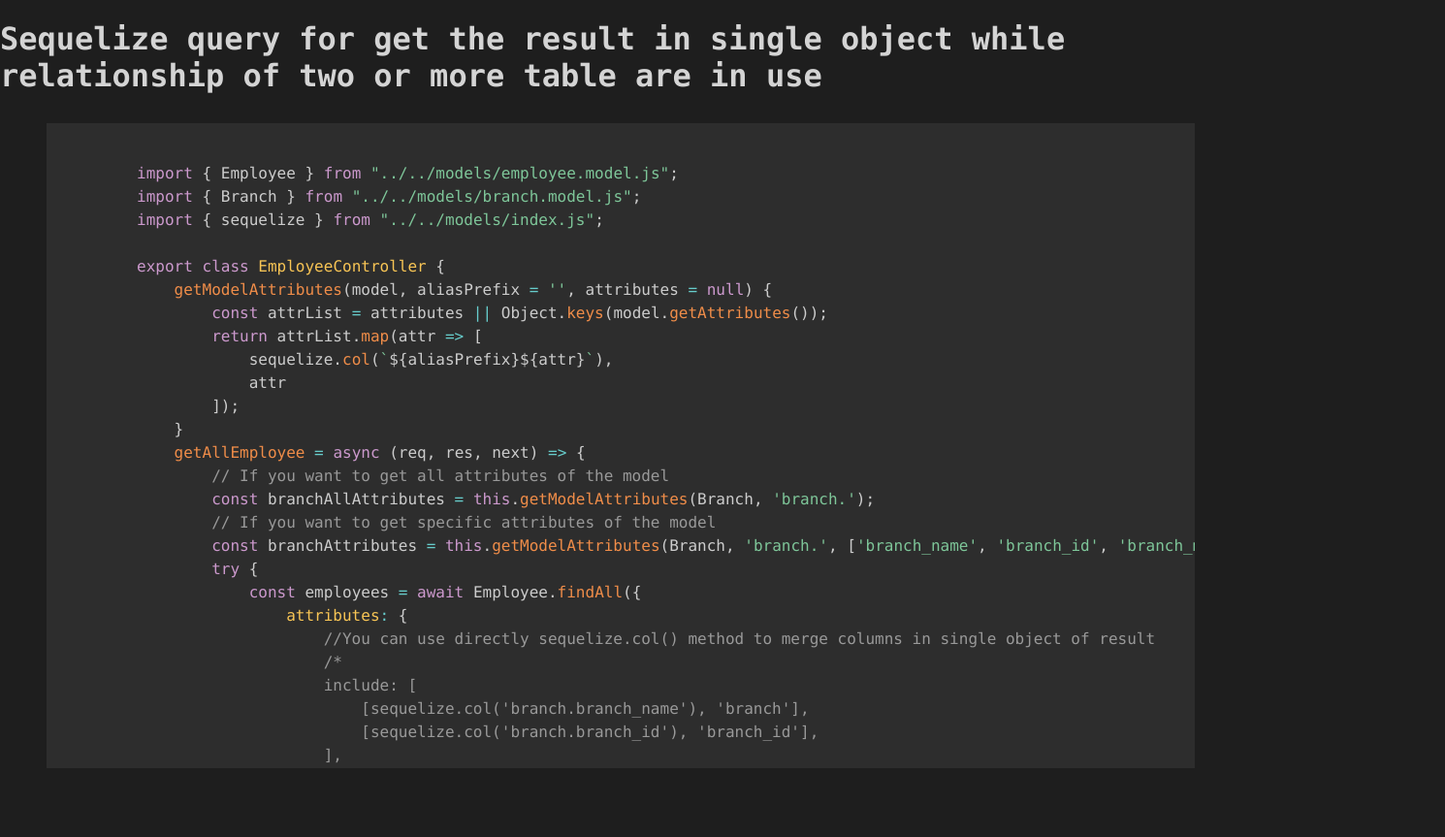
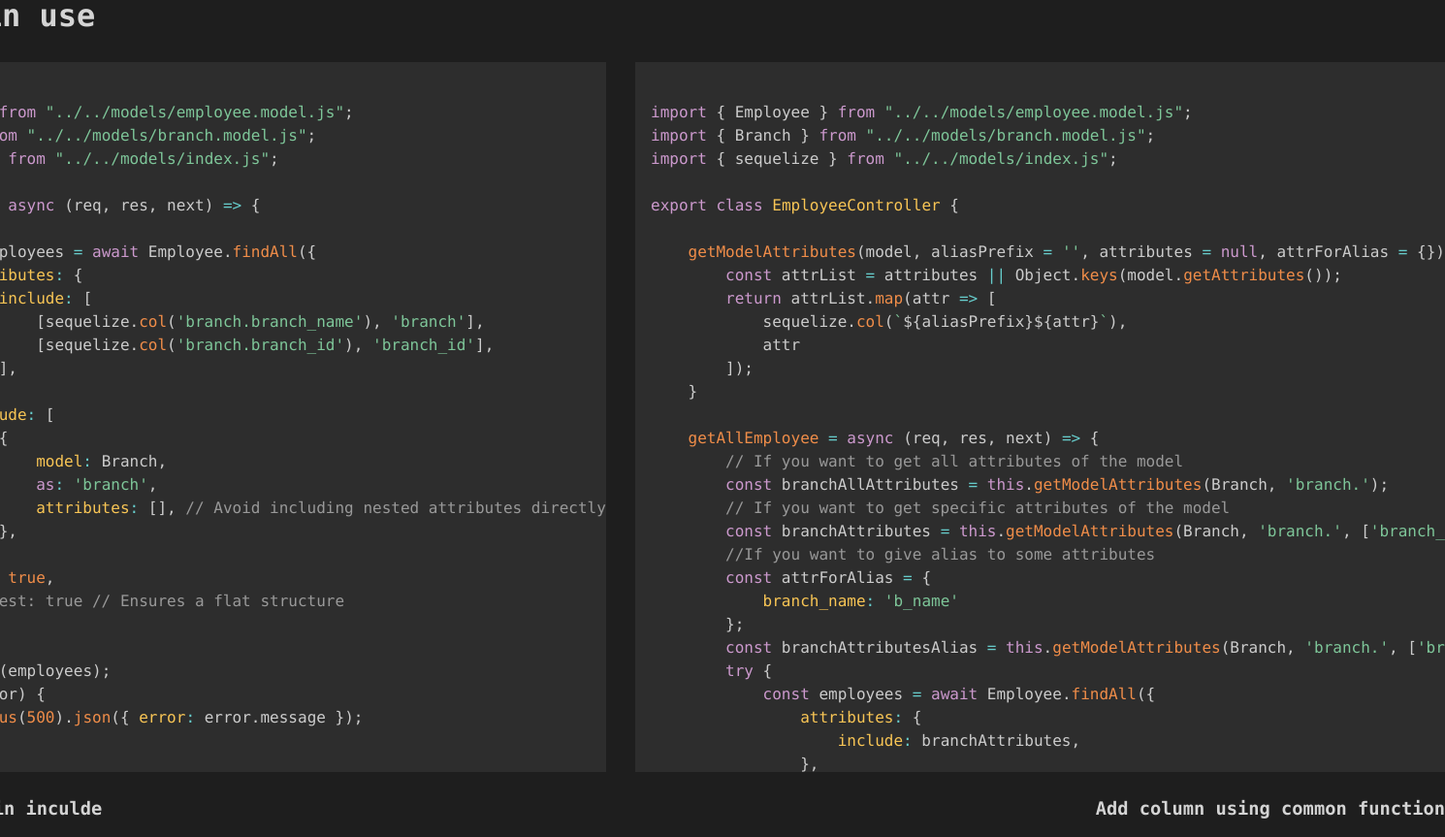
Before and after one commit to AyushKanani07/sequelizeSingleObject, a plain HTML site: page index.html in a window 1280 px wide. Shown: the whole page at 97% size, 1490 px wide, since content can reach past the window. Before the commit the page ends 800 px from the top, so only its background shows below. Drawn offline with nearby package versions, Linux system fonts and the light colour scheme.

Commit message:
v1: First working state

```diff
--- a/index.html
+++ b/index.html
@@ -1,10 +1,11 @@
 <!DOCTYPE html>
 <html lang="en">
+
 <head>
     <meta charset="UTF-8">
     <meta name="viewport" content="width=device-width, initial-scale=1.0">
     <title>Code Highlighting Example</title>
-    <link href="https://cdn.jsdelivr.net/npm/prismjs@1.28.0/themes/prism-tomorrow.css" rel="stylesheet"/>
+    <link href="https://cdn.jsdelivr.net/npm/prismjs@1.28.0/themes/prism-tomorrow.css" rel="stylesheet" />
     <style>
         body {
             font-family: 'Consolas', 'Monaco', 'Courier New', monospace;
@@ -16,7 +17,12 @@
             flex-direction: column;
             justify-content: center;
             align-items: center;
-            overflow: hidden; /* Ensure moving text stays within viewport */
+            overflow: hidden;
+            /* Ensure moving text stays within viewport */
+        }
+
+        .main-container {
+            max-width: 1700px;
         }
 
         pre {
@@ -24,6 +30,14 @@
             width: 90%;
             max-width: 1200px;
             margin: 20px;
+        }
+
+        .code-container {
+            width: 100%;
+            display: flex;
+            flex-direction: row;
+            gap: 30px;
+            justify-content: space-between;
         }
 
         .scroll-container {
@@ -48,6 +62,7 @@
         ::-webkit-scrollbar-thumb:hover {
             background: #7e7e7e;
         }
+
         /*
         .moving-text {
             position: absolute;
@@ -80,39 +95,71 @@
         } */
     </style>
 </head>
+
 <body>
+    <div class="main-container">
         <h1>Sequelize query for get the result in single object while relationship of two or more table are in use</h1>
         <!-- Code Block -->
+        <div class="code-container">
+            <pre id="scroll-container"><code class="language-javascript">
+import { Employee } from "../../models/employee.model.js";
+import { Branch } from "../../models/branch.model.js";
+import { sequelize } from "../../models/index.js";
+
+    getAllEmployee = async (req, res, next) => {
+        try {
+            const employees = await Employee.findAll({
+                attributes: {
+                    include: [
+                        [sequelize.col('branch.branch_name'), 'branch'],
+                        [sequelize.col('branch.branch_id'), 'branch_id'],
+                    ],
+                },
+                include: [
+                    {
+                        model: Branch,
+                        as: 'branch',
+                        attributes: [], // Avoid including nested attributes directly. Using this you specify that we don't need any data in object
+                    },
+                ],
+                raw: true,
+                // nest: true // Ensures a flat structure
+            });
+
+            res.json(employees);
+        } catch (error) {
+            res.status(500).json({ error: error.message });
+        }
+    };
+            </code></pre>
             <pre id="scroll-container"><code class="language-javascript">
 import { Employee } from "../../models/employee.model.js";
 import { Branch } from "../../models/branch.model.js";
 import { sequelize } from "../../models/index.js";
 
 export class EmployeeController {
-            getModelAttributes(model, aliasPrefix = '', attributes = null) {
+
+    getModelAttributes(model, aliasPrefix = '', attributes = null, attrForAlias = {}) {
         const attrList = attributes || Object.keys(model.getAttributes());
         return attrList.map(attr => [
             sequelize.col(`${aliasPrefix}${attr}`),
             attr
         ]);
     }
+
     getAllEmployee = async (req, res, next) => {
         // If you want to get all attributes of the model
         const branchAllAttributes = this.getModelAttributes(Branch, 'branch.');
         // If you want to get specific attributes of the model
         const branchAttributes = this.getModelAttributes(Branch, 'branch.', ['branch_name', 'branch_id', 'branch_mgr_id']);
+        //If you want to give alias to some attributes
+        const attrForAlias = {
+            branch_name: 'b_name'
+        };
+        const branchAttributesAlias = this.getModelAttributes(Branch, 'branch.', ['branch_name', 'branch_id'], attrForAlias);
         try {
             const employees = await Employee.findAll({
                 attributes: {
-                            //You can use directly sequelize.col() method to merge columns in single object of result
-                            /*
-                            include: [
-                                [sequelize.col('branch.branch_name'), 'branch'],
-                                [sequelize.col('branch.branch_id'), 'branch_id'],
-                            ],
-                            */
-
-                            // Or you can use common function to get array of columns
                     include: branchAttributes,
                 },
                 include: [
@@ -133,6 +180,12 @@
     };
 }
             </code></pre>
+        </div>
+        <div class="code-container">
+            <h3>Direct add column in inculde</h3>
+            <h3>Add column using common function</h3>
+        </div>
+    </div>
 
     <!-- Moving text -->
     <!-- <div class="moving-text">Ayush Kanani</div>
@@ -140,4 +193,5 @@
 
     <script src="https://cdn.jsdelivr.net/npm/prismjs@1.28.0/prism.js"></script>
 </body>
+
 </html>
```
Lines whose indentation alone changed are shown as unchanged.
